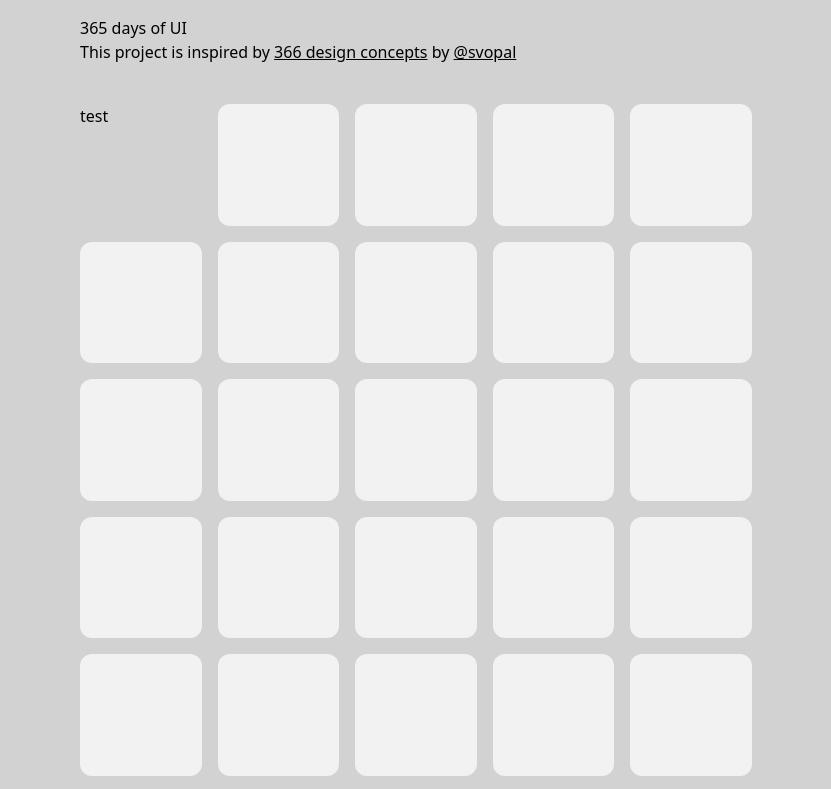
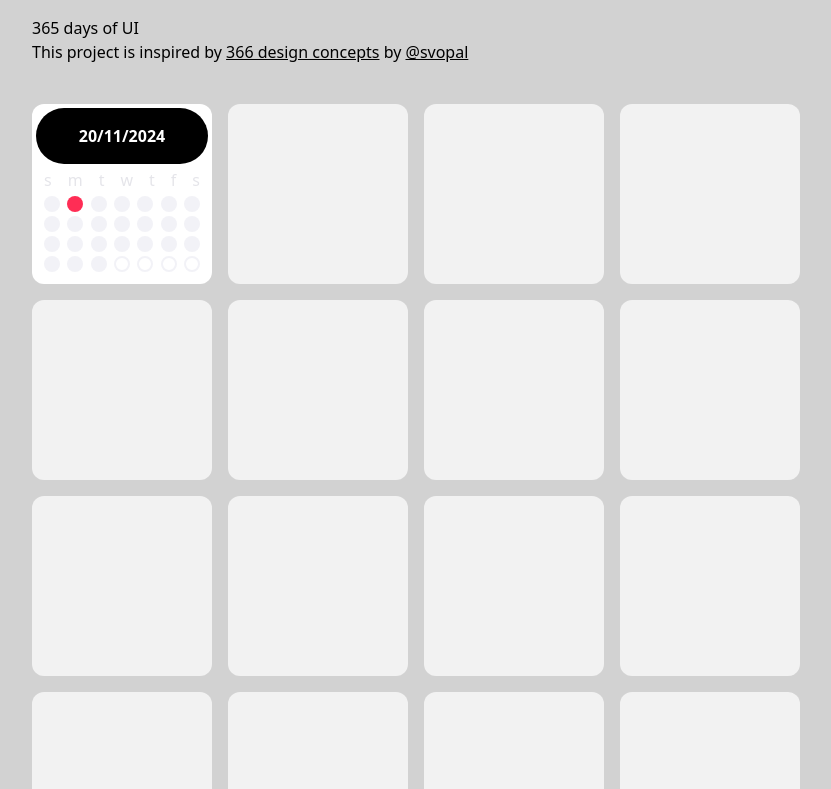
Before and after one commit to Lex043/356-days-of-UI, an Astro site: page / in a window 1280 px wide. Shown: the top 789 px of the page, without its empty margins (224-1055 px from the left). Built offline with nearby package versions, Linux system fonts and the light colour scheme; Astro itself is replaced by a stand-in of ours.

Commit message:
feat: day one

```diff
--- a/src/components/Day1.astro
+++ b/src/components/Day1.astro
@@ -1,3 +1,54 @@
-<div>
-    <h1>test</h1>
-</div>
+<section class="rounded-xl bg-white h-full">
+    <header class="p-1">
+        <div class="bg-black rounded-full py-4 text-center">
+            <p class="text-white font-bold">20/11/2024</p>
+        </div>
+    </header>
+    <div class="px-3">
+        <div class="text-[#E5E5EA] flex space-x-4">
+            <h3>s</h3>
+            <h3>m</h3>
+            <h3>t</h3>
+            <h3>w</h3>
+            <h3>t</h3>
+            <h3>f</h3>
+            <h3>s</h3>
+        </div>
+        <div class="flex justify-between mt-1">
+            <div class="bg-[#F2F2F7] rounded-full w-4 h-4"></div>
+            <div class="bg-[#FF2D55] rounded-full w-4 h-4"></div>
+            <div class="bg-[#F2F2F7] rounded-full w-4 h-4"></div>
+            <div class="bg-[#F2F2F7] rounded-full w-4 h-4"></div>
+            <div class="bg-[#F2F2F7] rounded-full w-4 h-4"></div>
+            <div class="bg-[#F2F2F7] rounded-full w-4 h-4"></div>
+            <div class="bg-[#F2F2F7] rounded-full w-4 h-4"></div>
+        </div>
+        <div class="flex justify-between mt-1">
+            <div class="bg-[#F2F2F7] rounded-full w-4 h-4"></div>
+            <div class="bg-[#F2F2F7] rounded-full w-4 h-4"></div>
+            <div class="bg-[#F2F2F7] rounded-full w-4 h-4"></div>
+            <div class="bg-[#F2F2F7] rounded-full w-4 h-4"></div>
+            <div class="bg-[#F2F2F7] rounded-full w-4 h-4"></div>
+            <div class="bg-[#F2F2F7] rounded-full w-4 h-4"></div>
+            <div class="bg-[#F2F2F7] rounded-full w-4 h-4"></div>
+        </div>
+        <div class="flex justify-between mt-1">
+            <div class="bg-[#F2F2F7] rounded-full w-4 h-4"></div>
+            <div class="bg-[#F2F2F7] rounded-full w-4 h-4"></div>
+            <div class="bg-[#F2F2F7] rounded-full w-4 h-4"></div>
+            <div class="bg-[#F2F2F7] rounded-full w-4 h-4"></div>
+            <div class="bg-[#F2F2F7] rounded-full w-4 h-4"></div>
+            <div class="bg-[#F2F2F7] rounded-full w-4 h-4"></div>
+            <div class="bg-[#F2F2F7] rounded-full w-4 h-4"></div>
+        </div>
+        <div class="flex justify-between mt-1">
+            <div class="bg-[#F2F2F7] rounded-full w-4 h-4"></div>
+            <div class="bg-[#F2F2F7] rounded-full w-4 h-4"></div>
+            <div class="bg-[#F2F2F7] rounded-full w-4 h-4"></div>
+            <div class="border-2 border-[#F2F2F7] rounded-full w-4 h-4"></div>
+            <div class="border-2 border-[#F2F2F7] rounded-full w-4 h-4"></div>
+            <div class="border-2 border-[#F2F2F7] rounded-full w-4 h-4"></div>
+            <div class="border-2 border-[#F2F2F7] rounded-full w-4 h-4"></div>
+        </div>
+    </div>
+</section>
--- a/src/pages/index.astro
+++ b/src/pages/index.astro
@@ -6,7 +6,7 @@ const days = Array.from({ length: 362 }, (_, i) => i + 1);
 
 <Layout title="Home" description="365 days of UI">
     <main>
-        <section class="min-h-screen max-w-2xl mx-auto">
+        <section class="min-h-screen max-w-3xl mx-auto">
             <div class="pt-4">
                 <h1>365 days of UI</h1>
                 <p>
@@ -27,7 +27,7 @@ const days = Array.from({ length: 362 }, (_, i) => i + 1);
             </div>
             <div class="mt-10">
                 <div
-                    class="grid grid-cols-2 gap-4 md:grid-cols-4 lg:grid-cols-5"
+                    class="grid grid-cols-2 gap-4 md:grid-cols-4"
                 >
                     <div class="col-span-1">
                         <Day1 />
```
